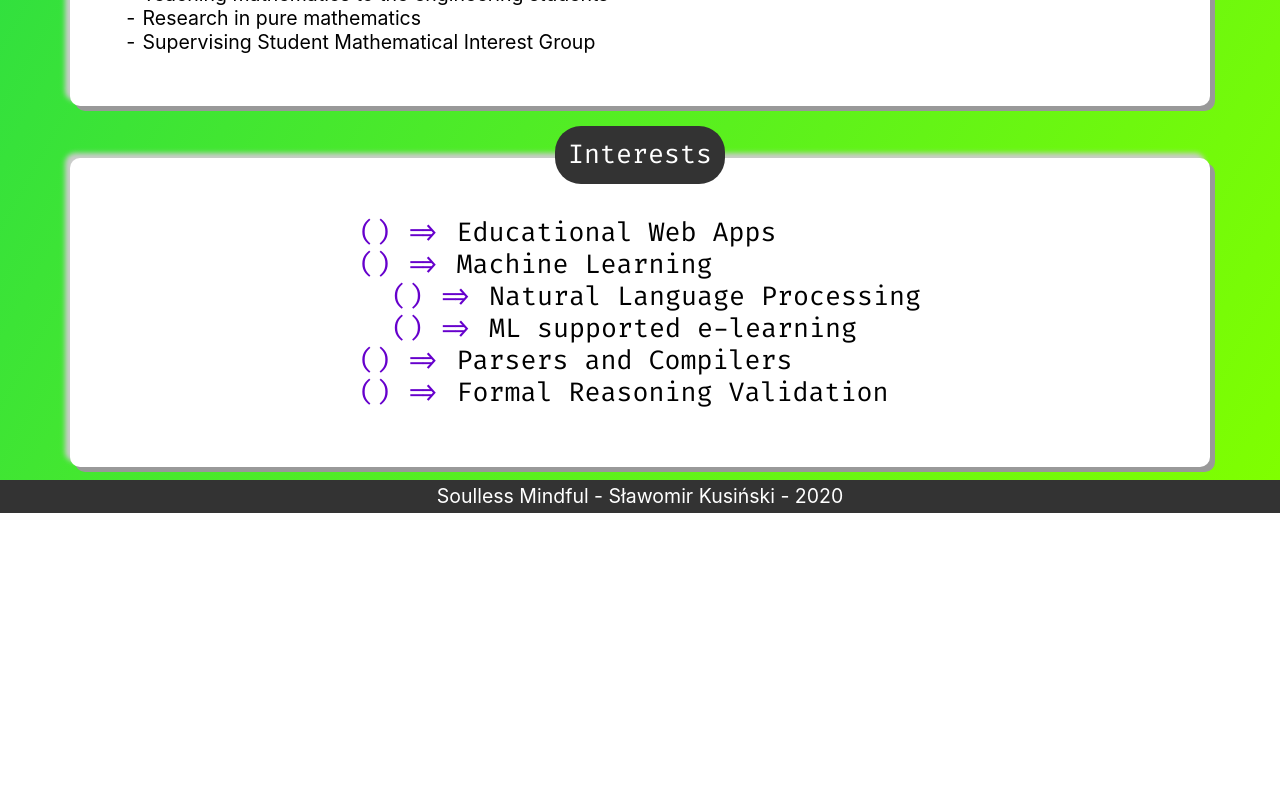
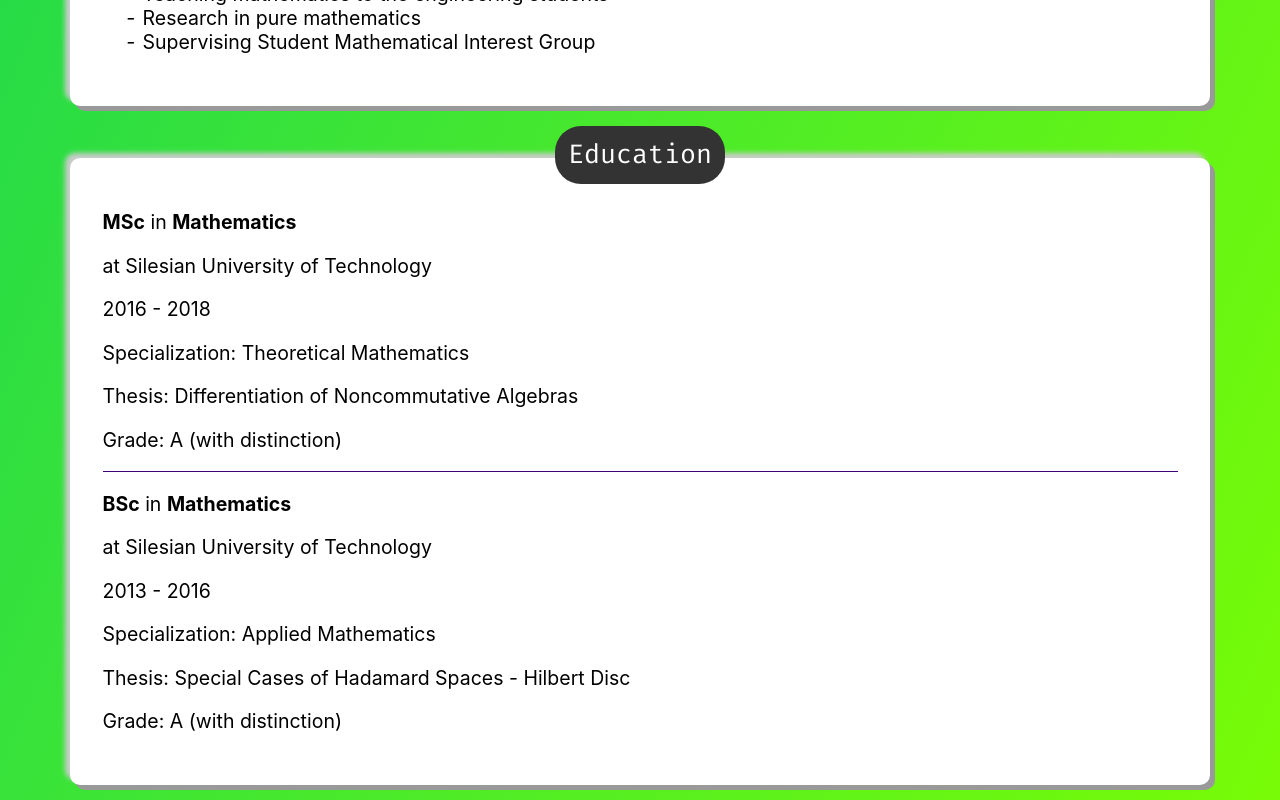
Before and after one commit to SoullessMindful/SoullessMindful.github.io, a React (Create React App) app in the folder soulless-mindful-home/: page / in a window 1280 px wide. Shown: the part 1980-2780 px from the top of the page. Before the commit the page ends 2493 px from the top, so only its background shows below. Built offline with nearby package versions, Linux system fonts and the light colour scheme.

Commit message:
Education element component introduced and rendered from added data in home data json file

```diff
--- a/soulless-mindful-home/public/home-data.json
+++ b/soulless-mindful-home/public/home-data.json
@@ -78,5 +78,27 @@
         "Supervising Student Mathematical Interest Group"
       ]
     }
+  ],
+  "education": [
+    {
+      "title": "MSc",
+      "field": "Mathematics",
+      "place": "Silesian University of Technology",
+      "from": "2016",
+      "to": "2018",
+      "specialization": "Theoretical Mathematics",
+      "thesis": "Differentiation of Noncommutative Algebras",
+      "grade": "A (with distinction)"
+    },
+    {
+      "title": "BSc",
+      "field": "Mathematics",
+      "place": "Silesian University of Technology",
+      "from": "2013",
+      "to": "2016",
+      "specialization": "Applied Mathematics",
+      "thesis": "Special Cases of Hadamard Spaces - Hilbert Disc",
+      "grade": "A (with distinction)"
+    }
   ]
 }
--- /dev/null
+++ b/soulless-mindful-home/src/components/EducationElement.tsx
@@ -0,0 +1,60 @@
+import React, { FunctionComponent } from 'react'
+import styled from 'styled-components'
+
+const StyledEducationElement = styled.div`
+  text-align: left;
+  font-size: 1.5rem;
+
+  ul {
+    list-style-type: '- ';
+  }
+
+  hr {
+    border-color: hsl(270, 100%, 40%);
+    border-bottom: none;
+  }
+
+  &:last-child hr {
+    display: none;
+  }
+`
+
+const StyledTitle = styled.span`
+  font-weight: bold;
+`
+
+interface EducationElementProps {
+  title: string
+  field: string
+  place: string
+  from: string
+  to: string
+  specialization: string
+  thesis: string
+  grade: string
+}
+
+export const EducationElement: FunctionComponent<EducationElementProps> = ({
+  title,
+  field,
+  place,
+  from,
+  to,
+  specialization,
+  thesis,
+  grade,
+}) => (
+  <StyledEducationElement>
+    <p>
+      <StyledTitle>{title}</StyledTitle> in <StyledTitle>{field}</StyledTitle>
+    </p>
+    <p>at {place}</p>
+    <p>
+      {from} - {to}
+    </p>
+    <p>Specialization: {specialization}</p>
+    <p>Thesis: {thesis}</p>
+    <p>Grade: {grade}</p>
+    <hr />
+  </StyledEducationElement>
+)
--- a/soulless-mindful-home/src/components/Home.tsx
+++ b/soulless-mindful-home/src/components/Home.tsx
@@ -3,6 +3,7 @@
 import { ContentBlock } from './ContentBlock'
 import { StyledContainer } from './StyledContainer'
 import { WorkElement } from './WorkElement'
+import { EducationElement } from './EducationElement'
 
 const PATH_HOME_DATA = '/home-data.json'
 
@@ -21,6 +22,7 @@
   const languages = homeData.languages ?? []
   const interests = homeData.interests ?? []
   const workExperience = homeData.workExperience ?? []
+  const education = homeData.education ?? []
 
   return (
     <StyledContainer>
@@ -45,6 +47,31 @@
           />
         ))}
       </ContentBlock>
+      <ContentBlock label="education">
+        {education.map(
+          ({
+            title,
+            field,
+            place,
+            from,
+            to,
+            specialization,
+            thesis,
+            grade,
+          }: any) => (
+            <EducationElement
+              title={title}
+              field={field}
+              place={place}
+              from={from}
+              to={to}
+              specialization={specialization}
+              thesis={thesis}
+              grade={grade}
+            />
+          )
+        )}
+      </ContentBlock>
       <ContentBlock label="interests">
         <MainList elements={interests} />
       </ContentBlock>
```
